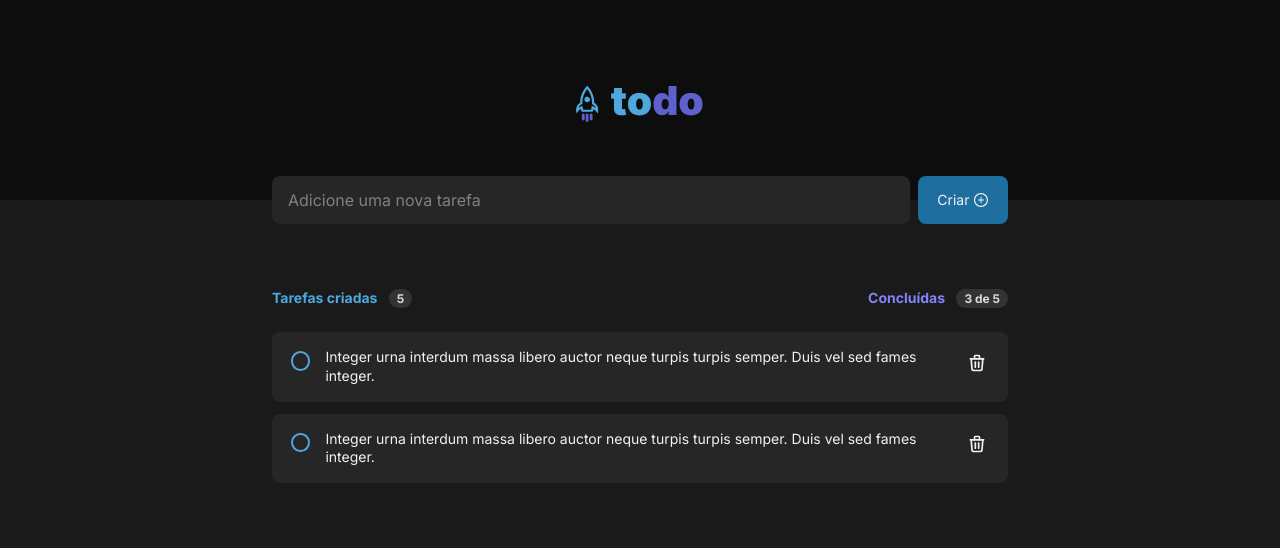
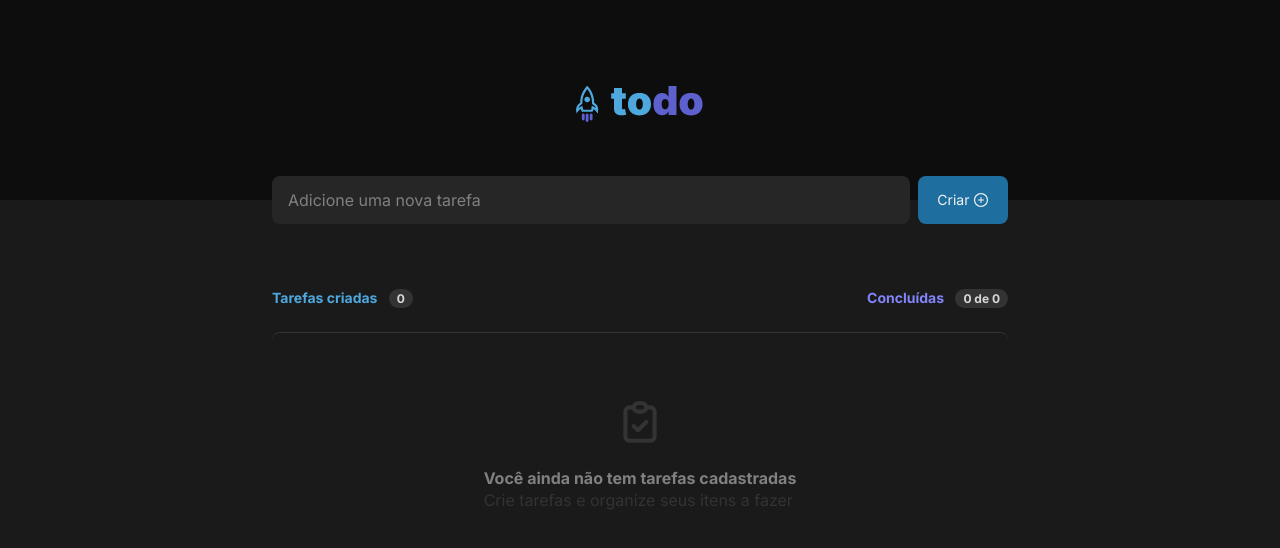
Before and after one commit to casemiroj/ignite-todo, a React (Vite) app: page / in a window 1280 px wide. Shown: the top 548 px of the page. Built offline with nearby package versions, Linux system fonts and the light colour scheme.

Commit message:
Finalizando projeto

```diff
--- a/src/App.tsx
+++ b/src/App.tsx
@@ -1,13 +1,56 @@
 import './global.css'
-import { TasksWrapper } from './TasksWrapper'
 import { Header } from './components/Header'
 import { Tasks } from './components/Tasks'
+import { useState } from 'react'
+
+export interface ITask {
+  id: string,
+  title: string,
+  isCompleted: boolean
+}
 
 export function App() {
+  const [tasks, setTasks] = useState<ITask[]>([])
+
+  function addTask(taskTitle: string) {
+    const newTask: ITask = {
+      id: crypto.randomUUID(),
+      title: taskTitle,
+      isCompleted: false
+    }
+
+    const newTasks = [...tasks, newTask]
+
+    setTasks(newTasks)
+  }
+
+  function deleteTaskById(taskId: string) {
+    const tasksWithoutDeletedTask = tasks.filter(task => task.id !== taskId)
+    setTasks(tasksWithoutDeletedTask)
+  }
+
+  function toggleTaskCompletedById(taskId: string) {
+    const newTasks = tasks.map(task => {
+      if(task.id === taskId) {
+        return {
+          ...task,
+          isCompleted: !task.isCompleted
+        }
+      }
+      return task
+    })
+
+    setTasks(newTasks)
+  }
+
   return(
     <>
-      <Header />
-      <Tasks />
+      <Header onAddTask={addTask}/>
+      <Tasks
+        tasks={tasks}
+        onDelete={deleteTaskById}
+        onToggleCompleted={toggleTaskCompletedById}
+      />
     </>
   )
 }
--- a/src/EmptyTasks/index.tsx
+++ b/src/components/EmptyTasks/index.tsx
@@ -1,9 +1,10 @@
 import styles from './EmptyTasks.module.css'
+import { TbClipboardCheck } from 'react-icons/tb'
 
 export function EmptyTasks() {
   return (
     <div className={styles.empty}>
-
+      <TbClipboardCheck size={50}/>
       <div>
         <p>Você ainda não tem tarefas cadastradas</p>
         <p>Crie tarefas e organize seus itens a fazer</p>
--- a/src/components/Header/index.tsx
+++ b/src/components/Header/index.tsx
@@ -1,15 +1,37 @@
 import styles from './Header.module.css'
 import Logo from '../../assets/logo.svg'
 import { AiOutlinePlusCircle } from 'react-icons/ai'
+import { ChangeEvent, FormEvent, useState } from 'react'
 
-export function Header() {
+interface IHeaderProps {
+  onAddTask: (taskTitle: string) => void
+}
+
+export function Header({ onAddTask }: IHeaderProps) {
+  const [title, setTitle] = useState<string>('')
+
+  function handleSubmit(event: FormEvent) {
+    event.preventDefault()
+    onAddTask(title)
+    setTitle('')
+  }
+
+  function onChangeTitle(event: ChangeEvent<HTMLInputElement>) {
+    setTitle(event.target.value)
+  }
+
   return(
     <header>
       <div className={styles.logoSection}>
         <img src={Logo} alt="Logo to-do" />
       </div>
-      <form className={styles.newTaskForm}>
-        <input type="text" placeholder="Adicione uma nova tarefa" />
+      <form className={styles.newTaskForm} onSubmit={handleSubmit}>
+        <input
+          type="text"
+          placeholder="Adicione uma nova tarefa"
+          onChange={onChangeTitle}
+          value={title}
+        />
         <button>
           Criar
           <AiOutlinePlusCircle size={16} />
--- a/src/components/Tasks/Task/Task.module.css
+++ b/src/components/Tasks/Task/Task.module.css
@@ -1,6 +1,7 @@
 .task {
   display: flex;
   align-items: flex-start;
+  justify-content: space-between;
   background: var(--gray-500);
   padding: 1rem;
   gap: .75rem;
@@ -12,6 +13,13 @@
 .task p {
   font-size: .875rem;
   line-height: 1.18rem;
+  flex: 1;
+  text-decoration: none;
+}
+
+p.textCompleted {
+  color: var(--gray-300);
+  text-decoration: line-through;
 }
 
 .task .delete {
@@ -37,5 +45,11 @@
   width: 100%;
   height: 100%;
   border: 2px solid var(--blue);
-  border-radius: 100%;
+  border-radius: 50%;
 }
+
+.checkContainer svg {
+  width: 100%;
+  height: 100%;
+  color: var(--purple)
+}
--- a/src/components/Tasks/Task/index.tsx
+++ b/src/components/Tasks/Task/index.tsx
@@ -1,16 +1,26 @@
 
 import styles from './Task.module.css'
 import { TbTrash } from 'react-icons/tb'
+import { ITask } from '../../../App'
+import { BsFillCheckCircleFill } from 'react-icons/bs'
 
-export function Task() {
+interface ITaskProps {
+  task: ITask
+  onDelete: (taskId: string) => void
+  onToggleCompleted: (taskId: string) => void
+}
+
+export function Task({ task, onDelete, onToggleCompleted }: ITaskProps) {
+  const isCompleted = task.isCompleted
+
   return(
     <div className={styles.task}>
-      <button className={styles.checkContainer}>
-        <div />
+      <button className={styles.checkContainer} onClick={() => onToggleCompleted(task.id)}>
+        {isCompleted ? <BsFillCheckCircleFill /> : <div />}
       </button>
 
-      <p>Integer urna interdum massa libero auctor neque turpis turpis semper. Duis vel sed fames integer.</p>
-      <button className={styles.delete}>
+      <p className={task.isCompleted ? styles.textCompleted : ''}>{task.title}</p>
+      <button className={styles.delete} onClick={() => onDelete(task.id)}>
         <TbTrash size={20}/>
       </button>
     </div>
--- a/src/components/Tasks/Tasks.module.css
+++ b/src/components/Tasks/Tasks.module.css
@@ -6,8 +6,8 @@
 }
 
 .list {
-  margin-top: 1.5rem;
+  margin: 1.5rem 0;
   display: flex;
   flex-direction: column;
-  gap: .75rem
+  gap: 1rem;
 }
--- a/src/components/Tasks/TasksHeader/TasksHeader.tsx
+++ /dev/null
@@ -1,10 +0,0 @@
-import styles from './TasksHeader.module.css'
-
-export function TasksHeader() {
-  return(
-    <header className={styles.tasksHeader}>
-      <p>Tarefas criadas <span>5</span></p>
-      <p>Concluídas <span>3 de 5</span></p>
-    </header>
-  )
-}
--- /dev/null
+++ b/src/components/Tasks/TasksHeader/index.tsx
@@ -0,0 +1,15 @@
+import styles from './TasksHeader.module.css'
+
+interface ITasksHeaderProps {
+  quantity: number
+  completedTasks: number
+}
+
+export function TasksHeader({ quantity, completedTasks }: ITasksHeaderProps) {
+  return(
+    <header className={styles.tasksHeader}>
+      <p>Tarefas criadas <span>{quantity}</span></p>
+      <p>Concluídas <span>{completedTasks} de {quantity}</span></p>
+    </header>
+  )
+}
--- a/src/components/Tasks/index.tsx
+++ b/src/components/Tasks/index.tsx
@@ -1,15 +1,35 @@
+import { ITask } from '../../App'
+import { EmptyTasks } from '../EmptyTasks'
 import { Task } from './Task'
 import styles from './Tasks.module.css'
-import { TasksHeader } from './TasksHeader/TasksHeader'
+import { TasksHeader } from './TasksHeader'
 
-export function Tasks() {
+interface ITasksProps {
+  tasks: ITask[],
+  onDelete: (taskId: string) => void,
+  onToggleCompleted: (taskId: string) => void,
+}
+
+export function Tasks({ tasks, onDelete, onToggleCompleted }: ITasksProps) {
+  const tasksQuantity = tasks.length
+  const completedTasks = tasks.filter(task => task.isCompleted === true).length
+
   return(
     <section className={styles.tasksWrapper}>
-      <TasksHeader />
-      <div className={styles.list}>
-        <Task />
-        <Task />
+      <TasksHeader quantity={tasksQuantity} completedTasks={completedTasks} />
+      {!tasksQuantity ? <EmptyTasks /> : (
+        <div className={styles.list}>
+        {tasks.map(task => (
+          <Task
+            key={task.id}
+            task={task}
+            onDelete={onDelete}
+            onToggleCompleted={onToggleCompleted}
+          />
+        ))}
       </div>
+      )}
+
     </section>
   )
 }
```
Also changed, not shown: src/components/EmptyTasks/EmptyTasks.module.css (renamed from src/EmptyTasks/EmptyTasks.module.css).
